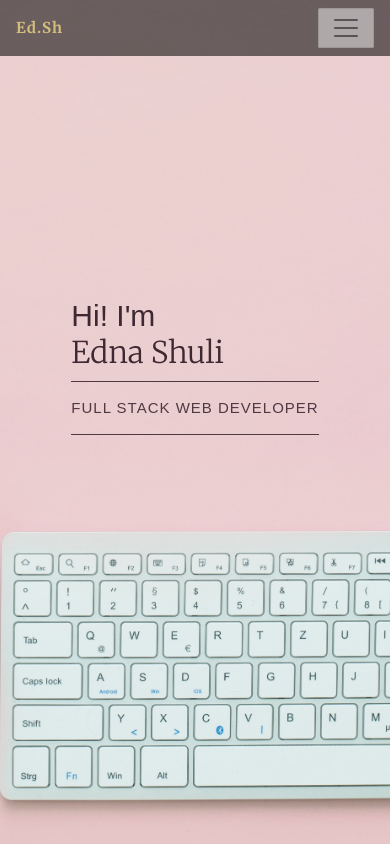
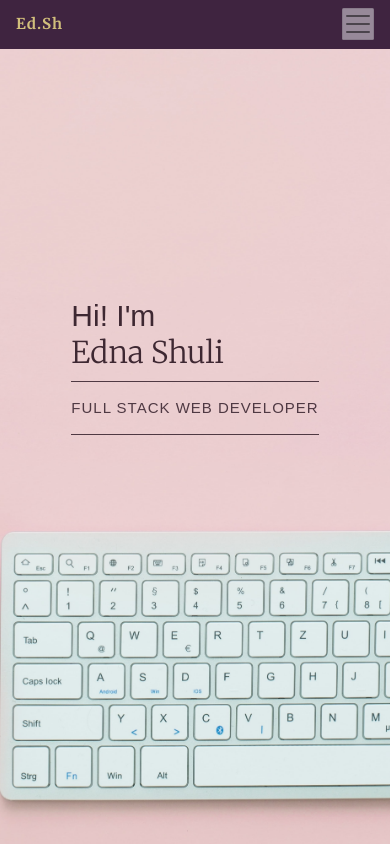
Before and after one commit to edshuli/Edna-Shuli-CV, a plain HTML site: page index.html in a window 390 px wide. Shown: the top 844 px of the page. Drawn offline with nearby package versions, Linux system fonts and the light colour scheme; a web font is replaced by a local one.

Commit message:
changed style

```diff
--- a/assets/css/style.css
+++ b/assets/css/style.css
@@ -83,7 +83,7 @@ span {
 /*---------------------------------NAVBAR ------------*/
 
 .navbar {
-    background-color: rgba(0, 0, 0, 0.55);
+    background-color: #3f2440;;
     overflow: hidden;
     position: fixed;
 }
@@ -130,20 +130,19 @@ span {
     color: #d1be7b;
 }
 
+/* Delete the gold shadow from the navabar-toggler */
+.navbar-toggler:focus,
+.navabar-toggler:active {
+    outline: none !important;
+    box-shadow: none;
+}
 
 /*-----------NAVBAR - MOBILE VERSION ------------*/
 
 .navbar-collapse {
-    text-align: right;
-    display: block;
+    text-align: center;
 }
 
-.navbar-toggler {
-    line-height: 1;
-    background-color: #f8f9fa7a;
-    border: 1px solid #fafaf8;
-    border-radius: .25rem;
-}
 
 /*----------------------------TITLES/HEADERS----------------------------*/
 
@@ -398,7 +397,8 @@ i:hover {
     }
 
     .navbar-toggler {
-        line-height: 1;
+        line-height: 0.5;
+        padding:0;
         background-color: #f8f9fa7a;
         border: 1px solid #fafaf8;
         border-radius: 0.1rem;
```
